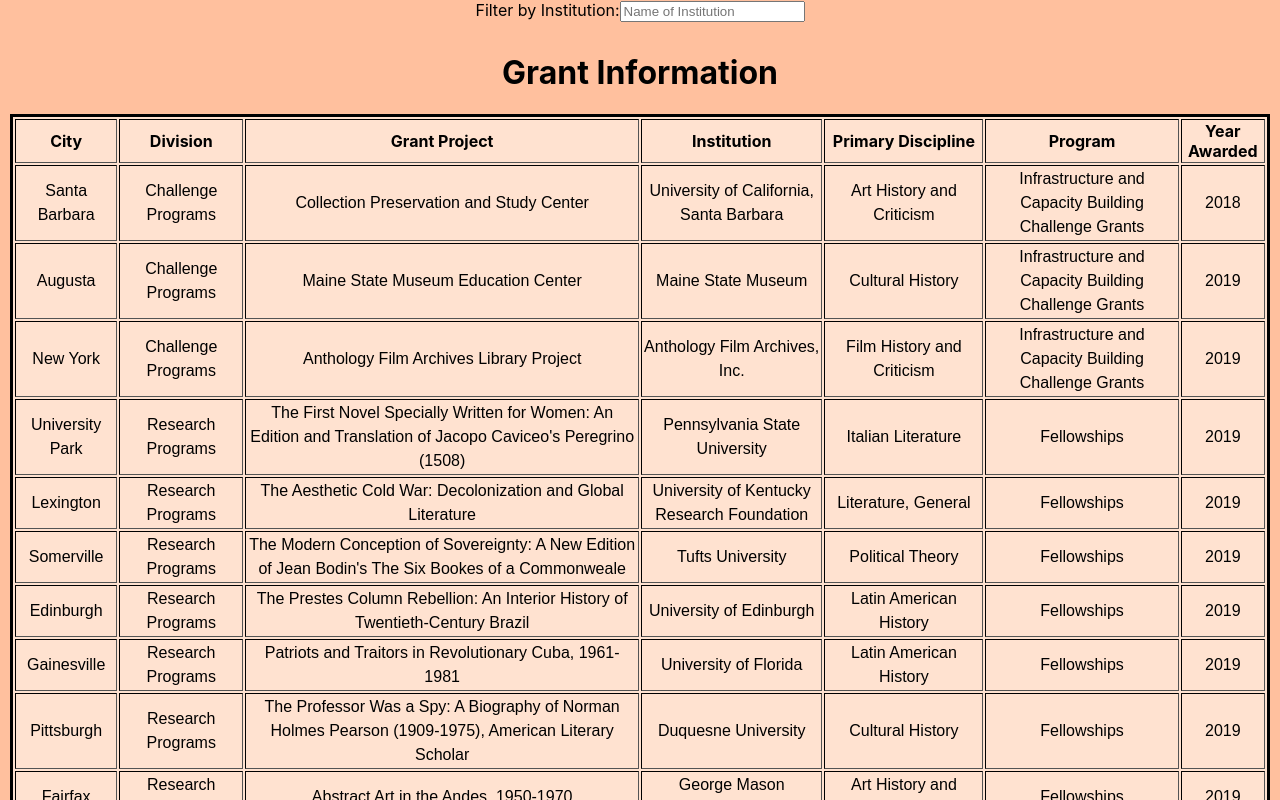
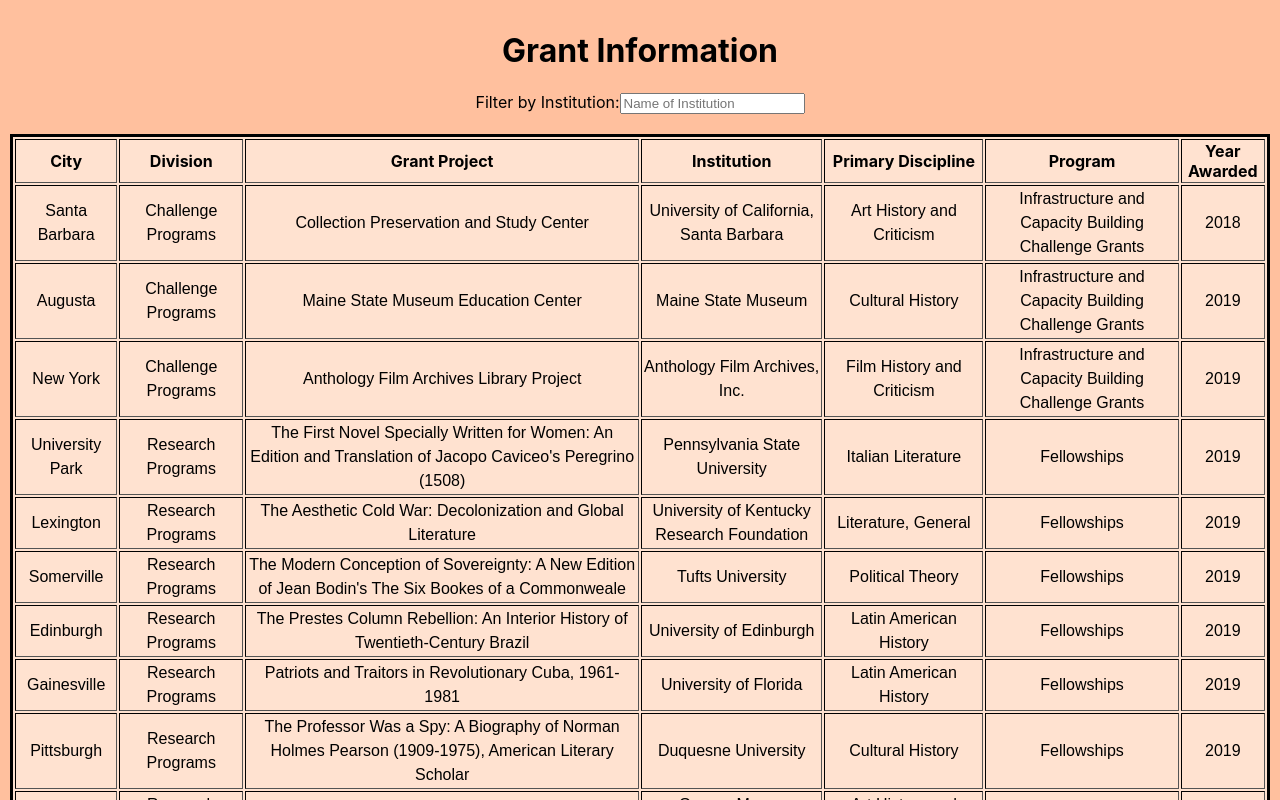
Before and after one commit to kpc23/DataDrivenReactApp, a React (Create React App) app: page / in a window 1280 px wide. Shown: the top 800 px of the page. Built offline with nearby package versions, Linux system fonts and the light colour scheme.

Commit message:
Fixed where the interactive component #1 was, it is not under the table's title.

```diff
--- a/src/App.js
+++ b/src/App.js
@@ -61,6 +61,14 @@
           <h1>
           Grant Information
           </h1>
+          <label>
+            Filter by Institution:
+            <input type="text" value={filterInstitutions} onChange={(e) => setFilterInstitutions(e.target.value)}
+              placeholder='Name of Institution'
+            />
+          </label>
+
+
         </caption>
 
         <thead>
@@ -105,12 +113,6 @@
 
   return (
     <div className="App">
-      <label>
-        Filter by Institution:
-        <input type="text" value={filterInstitutions} onChange={(e) => setFilterInstitutions(e.target.value)}
-        placeholder='Name of Institution'
-        />
-      </label>
       {/* <header className="App-header">
         <img src={logo} className="App-logo" alt="logo" />
         <p>
--- a/src/Table.css
+++ b/src/Table.css
@@ -11,3 +11,7 @@
     font-family: Arial, Helvetica, sans-serif;
     line-height: 1.5;
 }
+
+table caption{
+    margin-bottom: 20px;
+}
```
